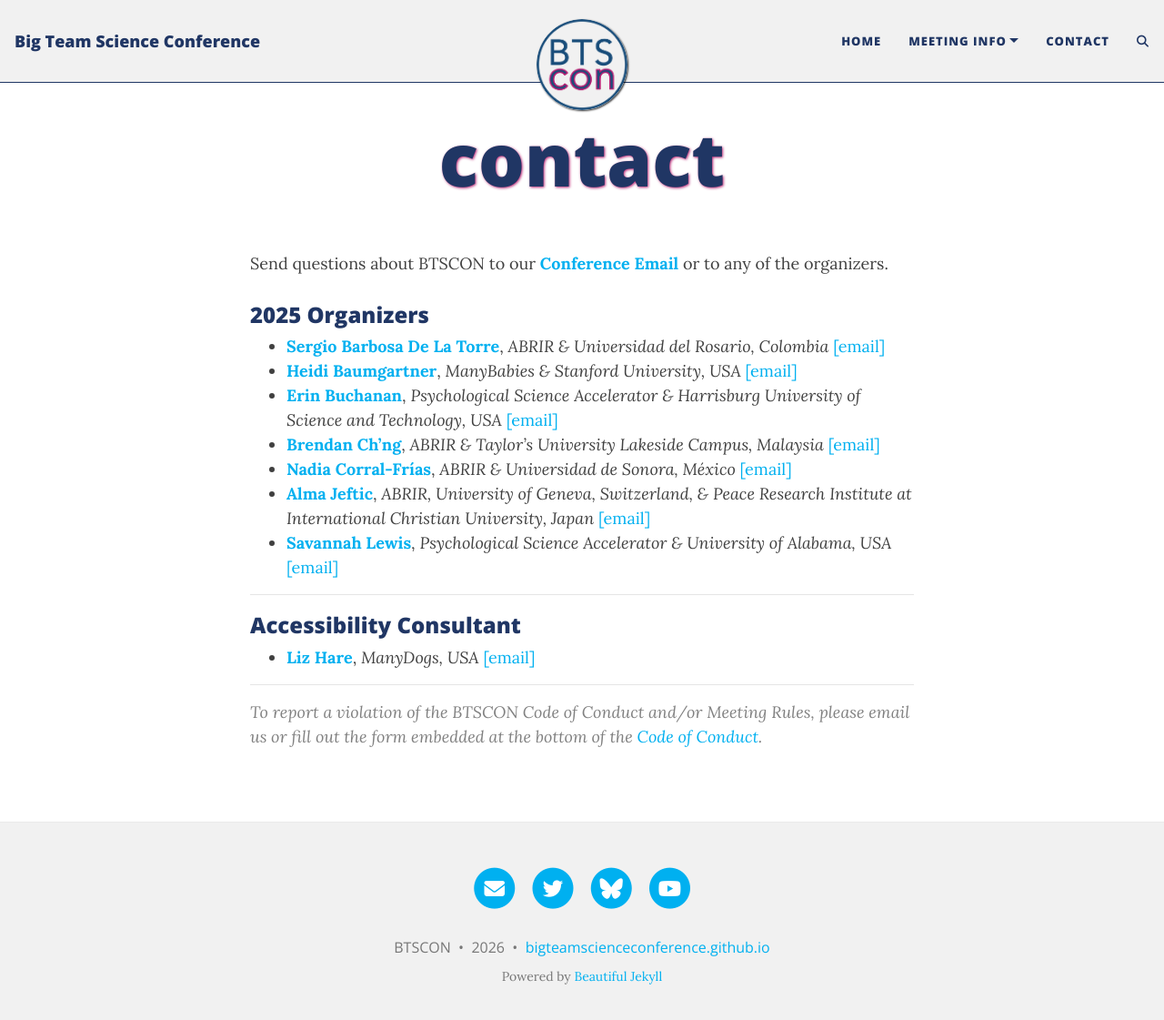
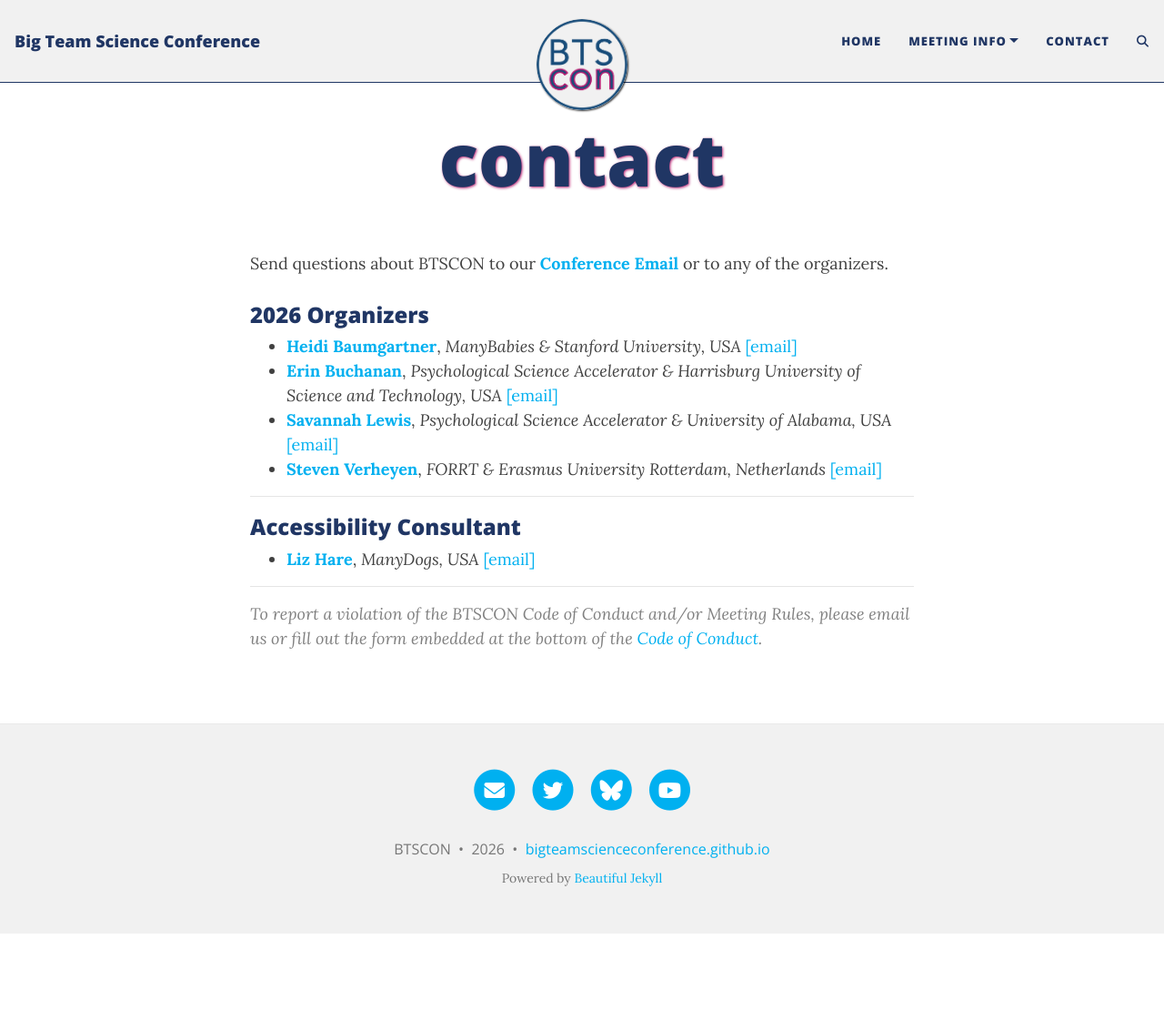
Before and after one commit to bigteamscienceconference/bigteamscienceconference.github.io, a Jekyll site: the page built from contact.md, in a window 1280 px wide and 1134 px high. Shown: the top 1121 px of the window at 91% size. Built offline with Jekyll 4.4.1, drawn with Linux system fonts in a browser that asks for light colours; comment, search, counter and statistics services are not loaded.

Commit message:
update organizers

```diff
--- a/contact.md
+++ b/contact.md
@@ -6,14 +6,11 @@ title: contact
 
 Send questions about BTSCON to our [**Conference Email**](mailto:bigteamscienceconference@gmail.com) or to any of the organizers. <br>
 
-### 2025 Organizers
-* [**Sergio Barbosa De La Torre**](https://pure.urosario.edu.co/en/persons/sergio-barbosa), *ABRIR & Universidad del Rosario, Colombia* [[email]](mailto:sergio.barbosad@urosario.edu.co)
+### 2026 Organizers
 * [**Heidi Baumgartner**](https://profiles.stanford.edu/heidi-baumgartner), *ManyBabies & Stanford University, USA* [[email]](mailto:heidib@stanford.edu)
 * [**Erin Buchanan**](https://www.aggieerin.com/), *Psychological Science Accelerator & Harrisburg University of Science and Technology, USA* [[email]](mailto:buchananlab@gmail.com)
-* [**Brendan Ch'ng**](https://brendanchng.com/), *ABRIR & Taylor's University Lakeside Campus, Malaysia* [[email]](mailto:brendanchng@protonmail.com)
-* [**Nadia Corral-Frías**](https://investigadores.unison.mx/en/persons/nadia-sarai-corral-frias), *ABRIR & Universidad de Sonora, México* [[email]](mailto:nadia.corral@unison.mx)
-* [**Alma Jeftic**](https://orcid.org/0000-0002-9285-2061), *ABRIR, University of Geneva, Switzerland, & Peace Research Institute at International Christian University, Japan* [[email]](mailto:alma.jeftic@gmail.com)
 * [**Savannah Lewis**](https://savannahclewis.wordpress.com/), *Psychological Science Accelerator & University of Alabama, USA* [[email]](mailto:slewis20@crimson.ua.edu)
+* [**Steven Verheyen**](https://www.eur.nl/en/people/steven-verheyen), *FORRT & Erasmus University Rotterdam, Netherlands* [[email]](mailto:verheyen@essb.eur.nl)
 
 ***
 
```
